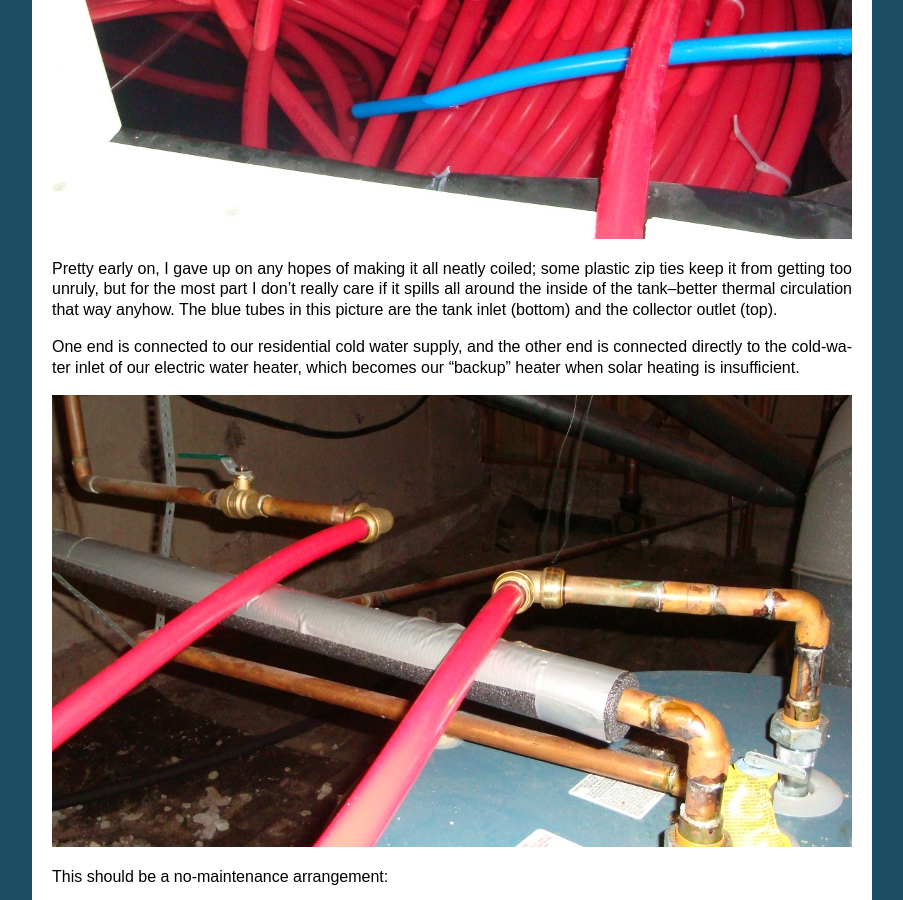
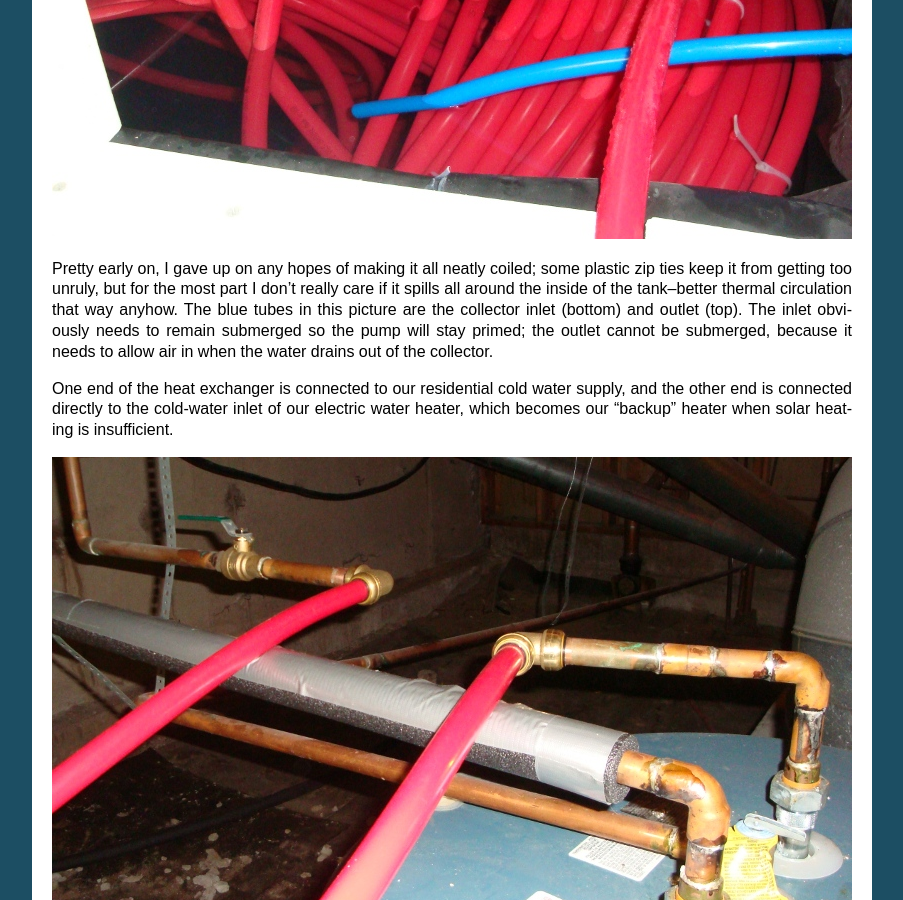
Before and after one commit to wapcaplet/hot-water-by-sunshine, a Sphinx documentation site: the page built from docs/tank.rst, in a window 1280 px wide and 900 px high, scrolled down 2765 px. Shown: the whole window, without its empty margins (198-1101 px from the left). Built offline with Sphinx 7.4.7, drawn with Linux system fonts in a browser that asks for light colours.

Commit message:
Rephrase

```diff
--- a/docs/tank.rst
+++ b/docs/tank.rst
@@ -55,12 +55,15 @@ this, but I went with a 300-foot coil of 3/4" PEX tubing:
 Pretty early on, I gave up on any hopes of making it all neatly coiled; some
 plastic zip ties keep it from getting too unruly, but for the most part I don't
 really care if it spills all around the inside of the tank--better thermal
-circulation that way anyhow. The blue tubes in this picture are the tank inlet
-(bottom) and the collector outlet (top).
+circulation that way anyhow. The blue tubes in this picture are the collector
+inlet (bottom) and outlet (top). The inlet obviously needs to remain submerged
+so the pump will stay primed; the outlet cannot be submerged, because it needs
+to allow air in when the water drains out of the collector.
 
-One end is connected to our residential cold water supply, and the other end is
-connected directly to the cold-water inlet of our electric water heater, which
-becomes our "backup" heater when solar heating is insufficient.
+One end of the heat exchanger is connected to our residential cold water supply,
+and the other end is connected directly to the cold-water inlet of our electric
+water heater, which becomes our "backup" heater when solar heating is
+insufficient.
 
 .. image:: images/heat_exchanger_connection.jpg
 
```
